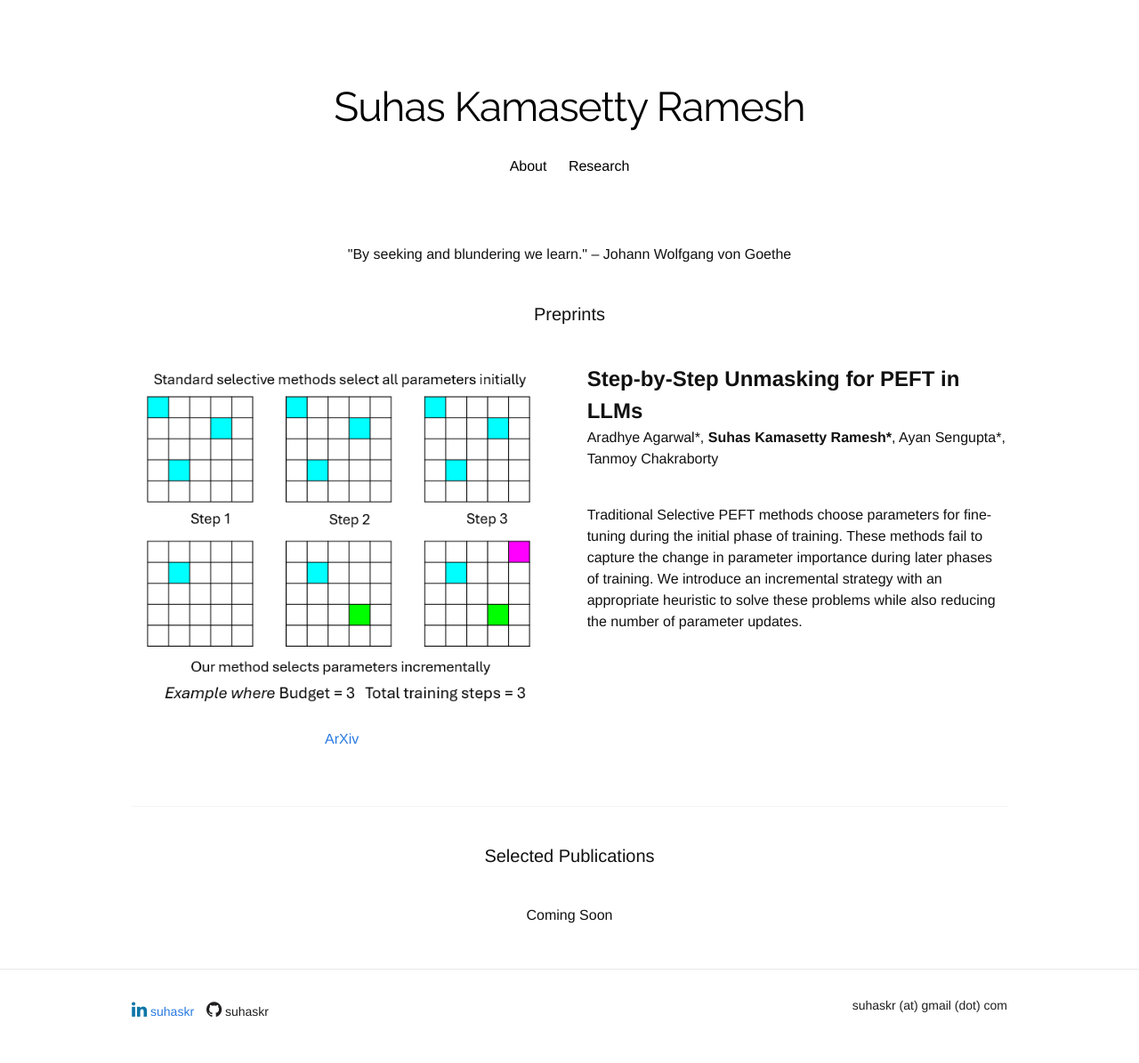
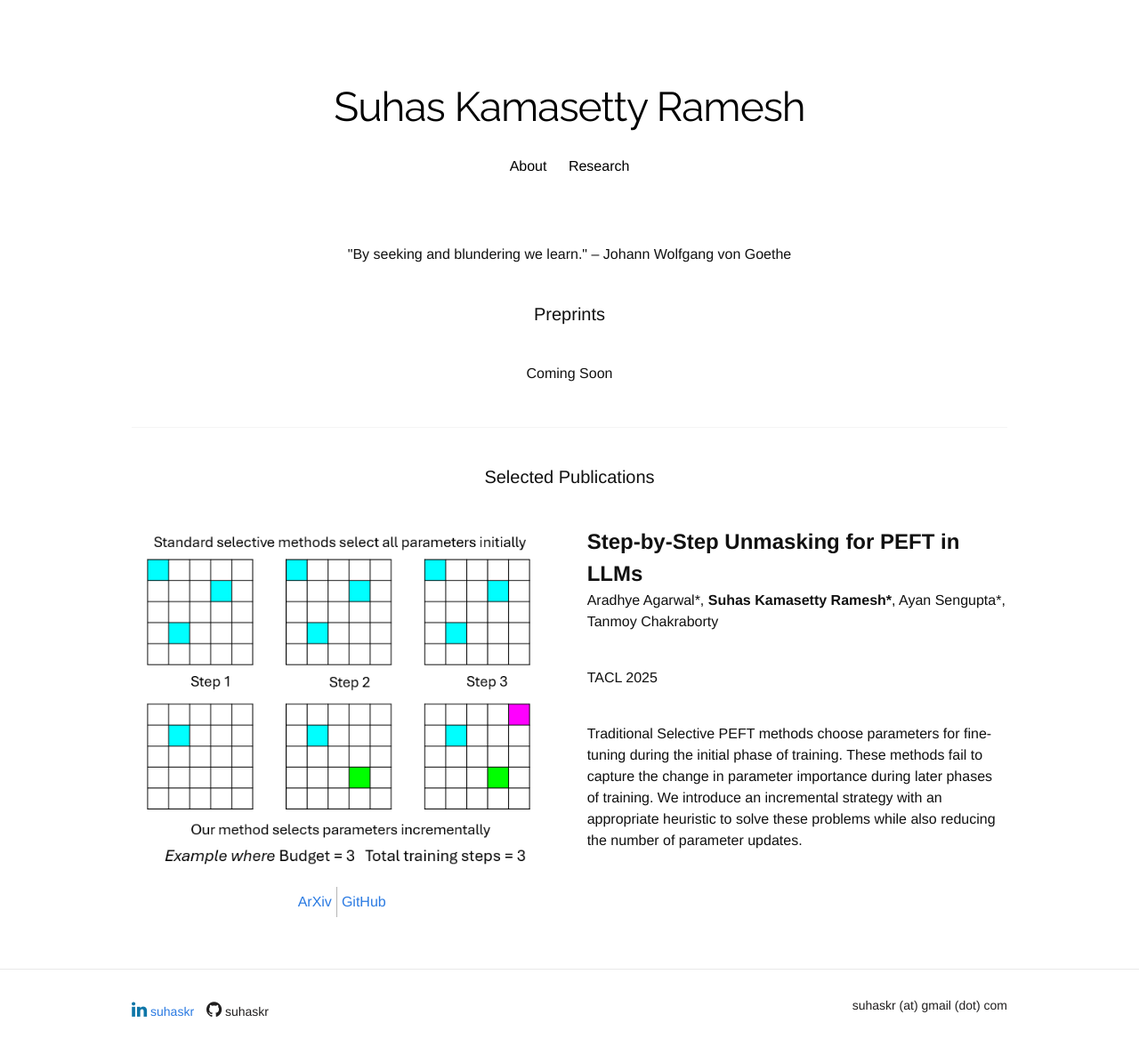
Before and after one commit to suhaskr/suhaskr.github.io, a Jekyll site: the page built from research.html, in a window 1280 px wide. Shown: the whole page at 89% size. Built offline with Jekyll 4.4.1, drawn with Linux system fonts in a browser that asks for light colours; nearby versions of some CDN libraries; some web fonts are replaced; a style sheet for code colours, icons or effects is not loaded.

Commit message:
Add acceptance of TACL paper

```diff
--- a/research.html
+++ b/research.html
@@ -9,13 +9,18 @@ title: "Research Overview"
 </center>
 
 <h2 id='preprints' class="page-heading">Preprints</h1>
+  <center> Coming Soon </center>
 
-  <div class="row">
+<div class="divider"></div>
+
+<h2 id='publications' class="page-heading"> Selected Publications</h1>
+<div class="row">
     <div class="six columns">
       <img style="margin-top:0em" src="/images/selection_strategy_mini.png">
       <table>
         <tr>
-          <td><a href="https://arxiv.org/pdf/2408.14470">ArXiv</a></td>
+          <td><a href="https://arxiv.org/abs/2408.14470">ArXiv</a></td>
+          <td><a href="https://github.com/Aradhye2002/selective-peft-toolkit">GitHub</a></td>
         </tr>
       </table>
     </div>
@@ -24,17 +29,13 @@ title: "Research Overview"
 
       <b> <font size="+2">Step-by-Step Unmasking for PEFT in LLMs </font> </b>
       <p> Aradhye Agarwal*, <b>Suhas Kamasetty Ramesh*</b>, Ayan Sengupta*, Tanmoy Chakraborty</p><br>
+      <p> TACL 2025</p><br>
       <p>Traditional Selective PEFT methods choose parameters for fine-tuning during the initial phase of training.
          These methods fail to capture the change in parameter importance during later phases of training.
          We introduce an incremental strategy with an appropriate heuristic to solve these problems while also reducing the number of parameter updates.
       </p>
     </div>
   </div>
-
-<div class="divider"></div>
-
-<h2 id='publications' class="page-heading"> Selected Publications</h1>
-<center> Coming Soon </center>
 
 
 <!--
```
